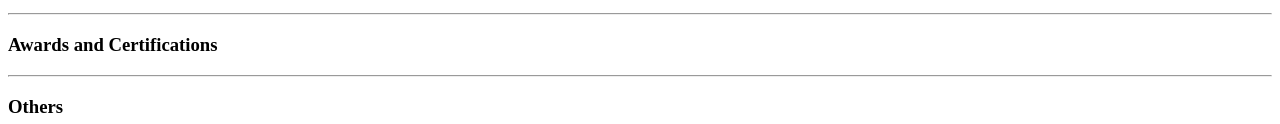
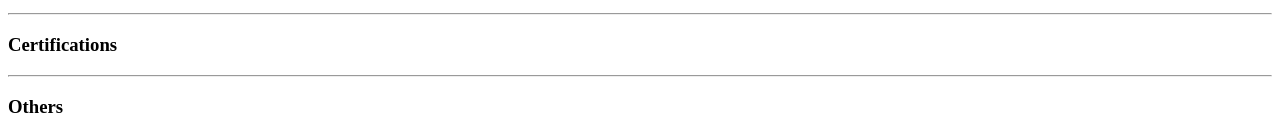
Before and after one commit to PavanKumar2998/Resume, a plain HTML site: page index.html in a window 1280 px wide. Shown: the part 832-956 px from the top of the page. Drawn offline with Linux system fonts and the light colour scheme.

Commit message:
Update index.html

```diff
--- a/index.html
+++ b/index.html
@@ -38,7 +38,7 @@
             <li>Competitive programming</li>
         </ol>
         <hr>
-    <h3>Awards and Certifications</h3>
+    <h3>Certifications</h3>
     <hr>
     <h3>Others</h3>
     <ul>
```
